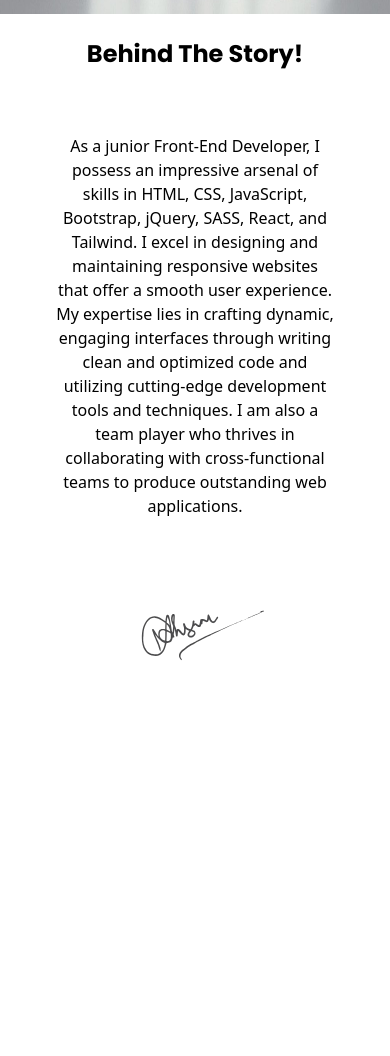
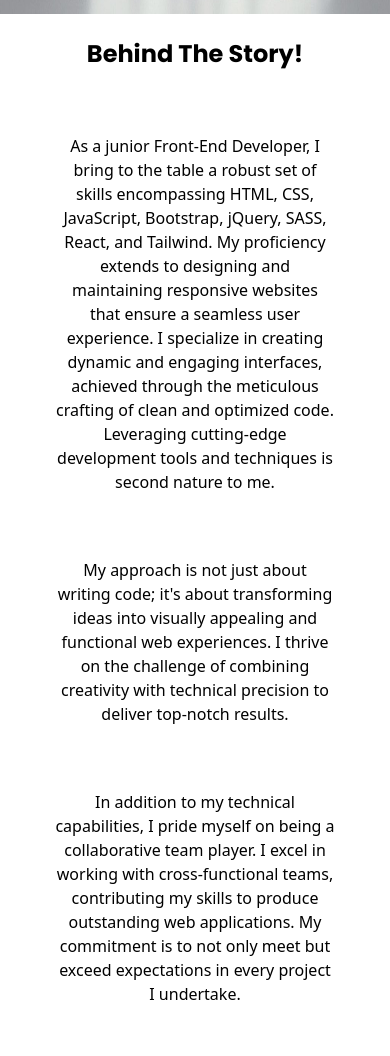
Before and after one commit to Ahsan-xeeshan/Nazmul-Ahsan, a React (Vite) app: page / in a window 390 px wide. Shown: the part 336-1392 px from the top of the page. Built offline with nearby package versions, Linux system fonts and the light colour scheme.

Commit message:
seventh commit

```diff
--- a/src/Components/About/About.jsx
+++ b/src/Components/About/About.jsx
@@ -1,3 +1,4 @@
+/* eslint-disable react/no-unescaped-entities */
 import { useGSAP } from "@gsap/react";
 import AOS from "aos";
 import "aos/dist/aos.css";
@@ -44,15 +45,27 @@ const About = () => {
           <div data-aos="fade-down">
             {" "}
             <p className="text-base lg:text-2xl font-robs font-normal w-[280px] lg:w-[1100px] mx-auto pt-16 transition-all">
-              As a junior Front-End Developer, I possess an impressive arsenal
-              of skills in HTML, CSS, JavaScript, Bootstrap, jQuery, SASS,
-              React, and Tailwind. I excel in designing and maintaining
-              responsive websites that offer a smooth user experience. My
-              expertise lies in crafting dynamic, engaging interfaces through
-              writing clean and optimized code and utilizing cutting-edge
-              development tools and techniques. I am also a team player who
-              thrives in collaborating with cross-functional teams to produce
-              outstanding web applications.
+              As a junior Front-End Developer, I bring to the table a robust set
+              of skills encompassing HTML, CSS, JavaScript, Bootstrap, jQuery,
+              SASS, React, and Tailwind. My proficiency extends to designing and
+              maintaining responsive websites that ensure a seamless user
+              experience. I specialize in creating dynamic and engaging
+              interfaces, achieved through the meticulous crafting of clean and
+              optimized code. Leveraging cutting-edge development tools and
+              techniques is second nature to me.
+            </p>
+            <p className="text-base lg:text-2xl font-robs font-normal w-[280px] lg:w-[1100px] mx-auto pt-16 transition-all">
+              My approach is not just about writing code; it's about
+              transforming ideas into visually appealing and functional web
+              experiences. I thrive on the challenge of combining creativity
+              with technical precision to deliver top-notch results.
+            </p>
+            <p className="text-base lg:text-2xl font-robs font-normal w-[280px] lg:w-[1100px] mx-auto pt-16 transition-all">
+              In addition to my technical capabilities, I pride myself on being
+              a collaborative team player. I excel in working with
+              cross-functional teams, contributing my skills to produce
+              outstanding web applications. My commitment is to not only meet
+              but exceed expectations in every project I undertake.
             </p>
           </div>{" "}
           <div ref={container}>
--- a/src/Components/Footer/Footer.jsx
+++ b/src/Components/Footer/Footer.jsx
@@ -1,3 +1,4 @@
+/* eslint-disable react/no-unescaped-entities */
 import { FaFacebookF, FaLinkedinIn, FaPhoneAlt } from "react-icons/fa";
 import { FaXTwitter } from "react-icons/fa6";
 import { IoMail } from "react-icons/io5";
@@ -18,7 +19,7 @@ const Footer = () => {
               </Link>
               <div>
                 <p className="pl-6 text-wrap text-xl mt-4 font-pops w-[350px] lg:w-[700px] uppercase font-bold">
-                  Passionate, creative & team player
+                  Building Tomorrow's Web Today: Passion, Precision, Progress
                 </p>
               </div>
               <div className="flex gap-5 pl-6 py-5">
```
